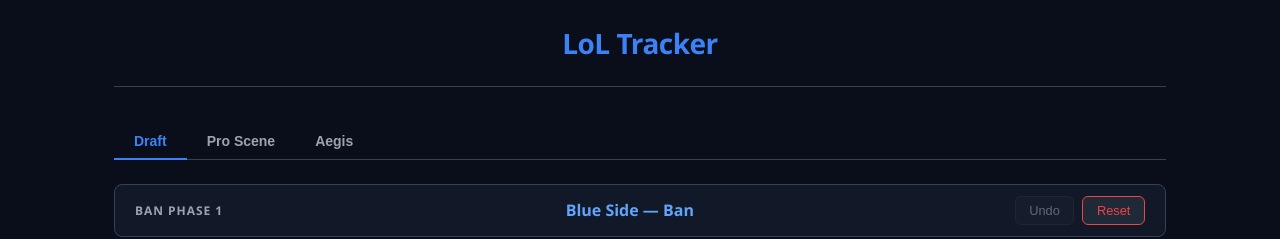
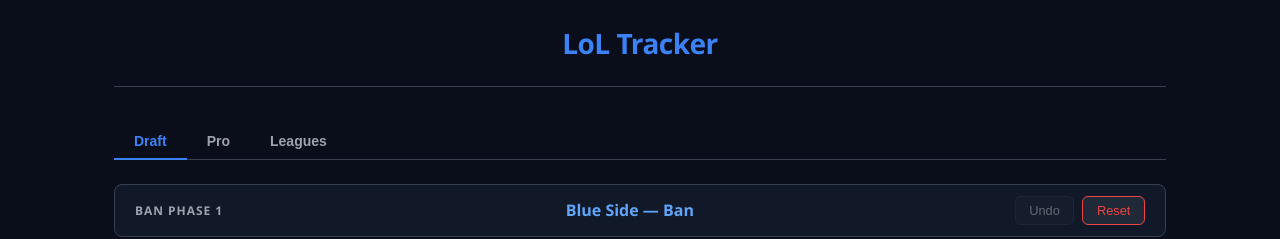
Before and after one commit to richardhu0907/league-tracker, a React (Vite) app in the folder client/: page / in a window 1280 px wide. Shown: the top 239 px of the page. Built offline with nearby package versions, Linux system fonts and the light colour scheme; no server answers.

Commit message:
Rename tabs, add README

```diff
--- a/client/src/App.tsx
+++ b/client/src/App.tsx
@@ -25,10 +25,10 @@
           Draft
         </button>
         <button className={`tab-btn ${tab === 'esports' ? 'active' : ''}`} onClick={() => setTab('esports')}>
-          Pro Scene
+          Pro
         </button>
         <button className={`tab-btn ${tab === 'league' ? 'active' : ''}`} onClick={() => setTab('league')}>
-          Aegis
+          Leagues
         </button>
       </nav>
 
```
Also changed, not shown: 1 other file (tests, documents, lock files or other folders).
